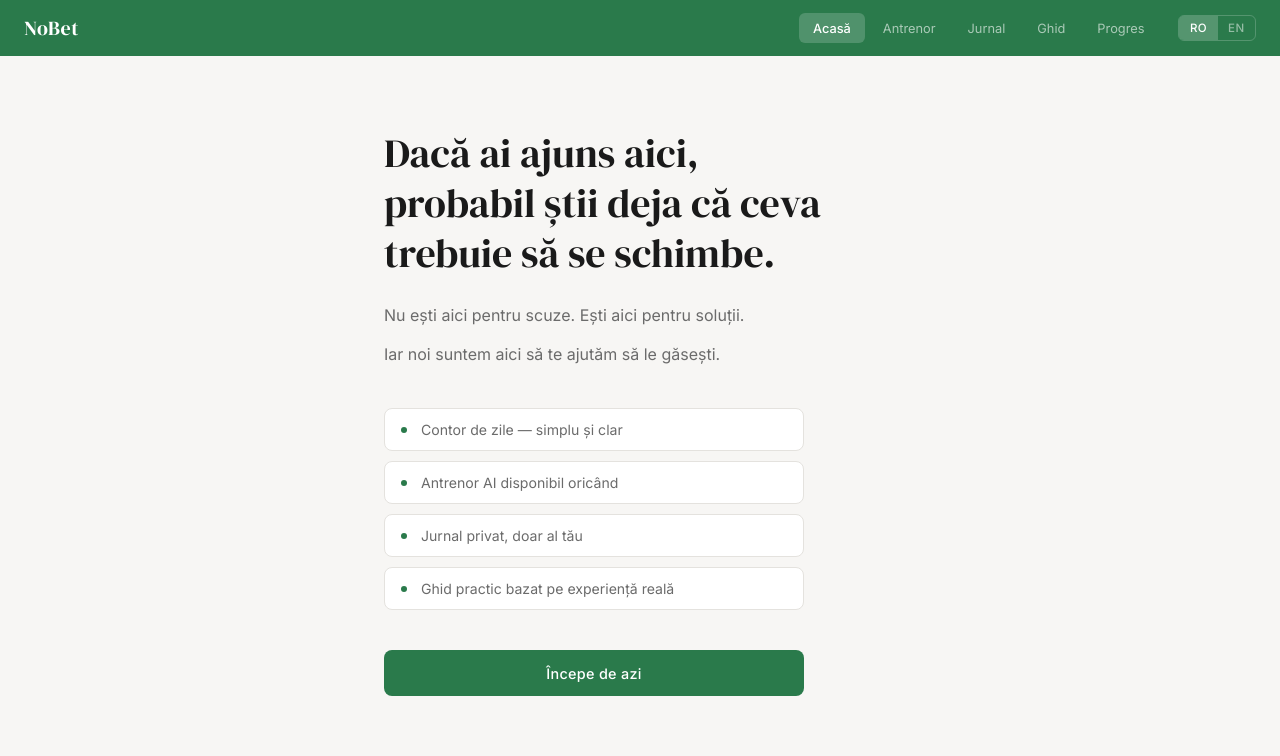
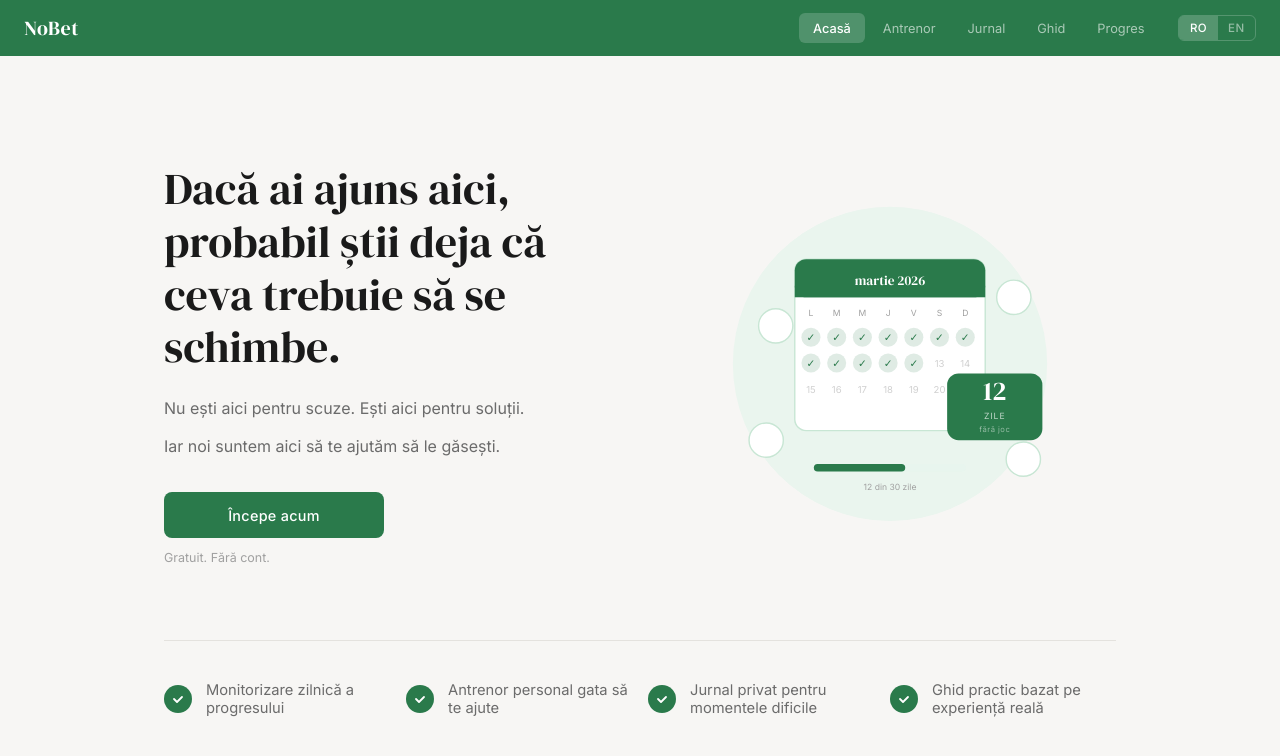
Before and after one commit to martinmanuelm84-ui/nobet-app, a Next.js app: page /home in a window 1280 px wide. Shown: the top 756 px of the page. Built offline with nearby package versions, Linux system fonts and the light colour scheme.

Commit message:
feat: two-column hero, SVG illustration, green nav

```diff
--- a/app/home/page.tsx
+++ b/app/home/page.tsx
@@ -42,75 +42,184 @@ export default function HomePage() {
 
   const milestoneLabels = [tr.mDay, tr.m7, tr.m30, tr.m90, tr.m365]
 
+  const features = lang === 'ro' ? [
+    'Monitorizare zilnică a progresului',
+    'Antrenor personal gata să te ajute',
+    'Jurnal privat pentru momentele dificile',
+    'Ghid practic bazat pe experiență reală',
+  ] : [
+    'Daily progress tracking',
+    'Personal coach ready to help',
+    'Private journal for difficult moments',
+    'Practical guide based on real experience',
+  ]
+
   return (
     <>
       <Nav lang={lang} onLangChange={setLang} />
-      <div className="page">
+
       {!startDate ? (
-          <div style={{ paddingTop: '2.5rem' }}>
-            {/* Hero text */}
+        <div style={{ maxWidth: 1000, margin: '0 auto', padding: '0 1.5rem' }}>
+
+          {/* HERO — two columns */}
+          <div style={{
+            display: 'grid',
+            gridTemplateColumns: '1fr 1fr',
+            gap: '3rem',
+            alignItems: 'center',
+            minHeight: 'calc(80vh - 56px)',
+            paddingTop: '2rem',
+          }}>
+            {/* Left */}
+            <div>
               <h1 style={{
                 fontFamily: 'DM Serif Display, serif',
-              fontSize: 'clamp(1.75rem, 5vw, 2.5rem)',
+                fontSize: 'clamp(2rem, 4vw, 2.75rem)',
                 fontWeight: 400,
-              lineHeight: 1.25,
+                lineHeight: 1.2,
                 color: 'var(--text)',
-              marginBottom: '1.5rem',
-              maxWidth: 460,
+                marginBottom: '1.25rem',
               }}>
                 {lang === 'ro'
-                ? 'Dacă ai ajuns aici, probabil știi deja că ceva trebuie să se schimbe.'
-                : "If you're here, you probably already know something needs to change."}
+                  ? <>Dacă ai ajuns aici,<br />probabil știi deja că<br />ceva trebuie să se schimbe.</>
+                  : <>If you're here,<br />you probably already know<br />something needs to change.</>}
               </h1>
 
-            <div style={{ display: 'flex', flexDirection: 'column', gap: '0.75rem', marginBottom: '2.5rem', maxWidth: 460 }}>
-              <p style={{ fontSize: '1rem', color: 'var(--text2)', lineHeight: 1.7 }}>
+              <p style={{ fontSize: '1rem', color: 'var(--text2)', lineHeight: 1.75, marginBottom: '0.625rem' }}>
                 {lang === 'ro'
                   ? 'Nu ești aici pentru scuze. Ești aici pentru soluții.'
                   : "You're not here for excuses. You're here for solutions."}
               </p>
-              <p style={{ fontSize: '1rem', color: 'var(--text2)', lineHeight: 1.7 }}>
+              <p style={{ fontSize: '1rem', color: 'var(--text2)', lineHeight: 1.75, marginBottom: '2rem' }}>
                 {lang === 'ro'
                   ? 'Iar noi suntem aici să te ajutăm să le găsești.'
                   : "And we're here to help you find them."}
               </p>
+
+              <button
+                className="btn-primary"
+                style={{ maxWidth: 220, marginBottom: '0.75rem' }}
+                onClick={handleStart}
+              >
+                {lang === 'ro' ? 'Începe acum' : 'Start now'}
+              </button>
+              <div style={{ fontSize: '0.78rem', color: 'var(--text3)' }}>
+                {lang === 'ro' ? 'Gratuit. Fără cont.' : 'Free. No account needed.'}
+              </div>
             </div>
 
-            {/* What you get */}
-            <div style={{ display: 'flex', flexDirection: 'column', gap: '0.625rem', marginBottom: '2.5rem', maxWidth: 420 }}>
-              {(lang === 'ro' ? [
-                'Contor de zile — simplu și clar',
-                'Antrenor AI disponibil oricând',
-                'Jurnal privat, doar al tău',
-                'Ghid practic bazat pe experiență reală',
-              ] : [
-                'Day counter — simple and clear',
-                'AI Coach available anytime',
-                'Private journal, yours alone',
-                'Practical guide based on real experience',
-              ]).map((item, i) => (
-                <div key={i} style={{
-                  display: 'flex', alignItems: 'center', gap: '0.875rem',
-                  padding: '0.75rem 1rem',
-                  background: 'var(--surface)',
-                  border: '1px solid var(--border)',
-                  borderRadius: '8px',
+            {/* Right — SVG illustration */}
+            <div style={{ display: 'flex', alignItems: 'center', justifyContent: 'center' }}>
+              <svg viewBox="0 0 420 380" fill="none" xmlns="http://www.w3.org/2000/svg"
+                style={{ width: '100%', maxWidth: 400 }}>
+
+                {/* Background circle */}
+                <circle cx="210" cy="190" r="165" fill="#eaf5ee" />
+
+                {/* Calendar */}
+                <rect x="110" y="80" width="200" height="180" rx="12" fill="white" stroke="#c8e6d4" strokeWidth="1.5"/>
+                {/* Calendar header */}
+                <rect x="110" y="80" width="200" height="40" rx="12" fill="#2a7a4b"/>
+                <rect x="110" y="108" width="200" height="12" rx="0" fill="#2a7a4b"/>
+                <text x="210" y="107" textAnchor="middle" fontFamily="DM Serif Display, serif" fontSize="14" fill="white" fontWeight="400">
+                  {new Date().toLocaleDateString(lang === 'ro' ? 'ro-RO' : 'en-GB', { month: 'long', year: 'numeric' })}
+                </text>
+
+                {/* Calendar grid */}
+                {[0,1,2,3,4,5,6].map(col => (
+                  <text key={col} x={127 + col * 27} y="140" textAnchor="middle" fontSize="9" fill="#a0a0a0" fontFamily="Inter, sans-serif">
+                    {['L','M','M','J','V','S','D'][col]}
+                  </text>
+                ))}
+
+                {/* Days with checkmarks */}
+                {Array.from({length: 21}, (_, i) => {
+                  const row = Math.floor(i / 7)
+                  const col = i % 7
+                  const x = 127 + col * 27
+                  const y = 162 + row * 27
+                  const checked = i < 12
+                  return (
+                    <g key={i}>
+                      {checked ? (
+                        <>
+                          <circle cx={x} cy={y} r="10" fill="#2a7a4b" opacity="0.15"/>
+                          <text x={x} y={y + 4} textAnchor="middle" fontSize="11" fill="#2a7a4b">✓</text>
+                        </>
+                      ) : (
+                        <text x={x} y={y + 4} textAnchor="middle" fontSize="10" fill="#d0d0d0" fontFamily="Inter, sans-serif">
+                          {i + 1}
+                        </text>
+                      )}
+                    </g>
+                  )
+                })}
+
+                {/* Counter badge */}
+                <rect x="270" y="200" width="100" height="70" rx="12" fill="#2a7a4b" />
+                <text x="320" y="228" textAnchor="middle" fontFamily="DM Serif Display, serif" fontSize="28" fill="white">12</text>
+                <text x="320" y="248" textAnchor="middle" fontFamily="Inter, sans-serif" fontSize="9" fill="rgba(255,255,255,0.7)" letterSpacing="1">
+                  {lang === 'ro' ? 'ZILE' : 'DAYS'}
+                </text>
+                <text x="320" y="262" textAnchor="middle" fontFamily="Inter, sans-serif" fontSize="8" fill="rgba(255,255,255,0.5)" letterSpacing="0.5">
+                  {lang === 'ro' ? 'fără joc' : 'free'}
+                </text>
+
+                {/* Floating elements */}
+                <circle cx="90" cy="150" r="18" fill="white" stroke="#c8e6d4" strokeWidth="1.5"/>
+                <text x="90" y="155" textAnchor="middle" fontSize="14">📈</text>
+
+                <circle cx="340" cy="120" r="18" fill="white" stroke="#c8e6d4" strokeWidth="1.5"/>
+                <text x="340" y="125" textAnchor="middle" fontSize="14">💬</text>
+
+                <circle cx="80" cy="270" r="18" fill="white" stroke="#c8e6d4" strokeWidth="1.5"/>
+                <text x="80" y="275" textAnchor="middle" fontSize="14">📓</text>
+
+                <circle cx="350" cy="290" r="18" fill="white" stroke="#c8e6d4" strokeWidth="1.5"/>
+                <text x="350" y="295" textAnchor="middle" fontSize="14">🎯</text>
+
+                {/* Progress bar bottom */}
+                <rect x="130" y="295" width="160" height="8" rx="4" fill="#e8f5ee"/>
+                <rect x="130" y="295" width="96" height="8" rx="4" fill="#2a7a4b"/>
+                <text x="210" y="322" textAnchor="middle" fontFamily="Inter, sans-serif" fontSize="9" fill="#a0a0a0">
+                  {lang === 'ro' ? '12 din 30 zile' : '12 of 30 days'}
+                </text>
+              </svg>
+            </div>
+          </div>
+
+          {/* Divider */}
+          <div style={{ height: 1, background: 'var(--border)', margin: '0 0 2.5rem' }} />
+
+          {/* Features — 4 checkmarks */}
+          <div style={{
+            display: 'grid',
+            gridTemplateColumns: 'repeat(auto-fit, minmax(220px, 1fr))',
+            gap: '1rem',
+            paddingBottom: '3rem',
           }}>
-                  <div style={{ width: 6, height: 6, borderRadius: '50%', background: 'var(--accent)', flexShrink: 0 }} />
-                  <span style={{ fontSize: '0.88rem', color: 'var(--text2)' }}>{item}</span>
+            {features.map((f, i) => (
+              <div key={i} style={{ display: 'flex', alignItems: 'center', gap: '0.875rem' }}>
+                <div style={{
+                  width: 28, height: 28, borderRadius: '50%',
+                  background: 'var(--accent)',
+                  display: 'flex', alignItems: 'center', justifyContent: 'center',
+                  flexShrink: 0,
+                }}>
+                  <svg width="12" height="12" viewBox="0 0 12 12" fill="none">
+                    <path d="M2 6l3 3 5-5" stroke="white" strokeWidth="1.8" strokeLinecap="round" strokeLinejoin="round"/>
+                  </svg>
+                </div>
+                <span style={{ fontSize: '0.92rem', color: 'var(--text2)' }}>{f}</span>
               </div>
             ))}
           </div>
-
-            <button className="btn-primary" style={{ maxWidth: 420 }} onClick={handleStart}>
-              {tr.startBtn}
-            </button>
         </div>
 
       ) : (
-          <div style={{ paddingTop: '2rem' }}>
-            {/* Counter */}
-            <div style={{ marginBottom: '2.5rem' }}>
+        /* ── ACTIVE STATE ── */
+        <div className="page">
+          <div style={{ paddingTop: '1rem' }}>
             <div style={{
               fontSize: '0.7rem', letterSpacing: '2px', textTransform: 'uppercase',
               color: 'var(--text3)', marginBottom: '0.875rem',
@@ -120,20 +229,16 @@ export default function HomePage() {
             <div style={{
               fontFamily: 'DM Serif Display, serif',
               fontSize: 'clamp(5rem, 20vw, 7.5rem)',
-                fontWeight: 400,
-                color: 'var(--accent)',
-                lineHeight: 1,
-                marginBottom: '0.5rem',
+              fontWeight: 400, color: 'var(--accent)',
+              lineHeight: 1, marginBottom: '0.5rem',
             }}>{days}</div>
-              <div style={{ fontSize: '0.82rem', color: 'var(--text3)' }}>
+            <div style={{ fontSize: '0.82rem', color: 'var(--text3)', marginBottom: '2.5rem' }}>
               {tr.sinceLabel} {new Date(startDate).toLocaleDateString(
                 lang === 'ro' ? 'ro-RO' : 'en-GB',
                 { day: 'numeric', month: 'long', year: 'numeric' }
               )}
             </div>
-            </div>
 
-            {/* Milestones */}
             <div style={{
               fontSize: '0.7rem', letterSpacing: '2px', textTransform: 'uppercase',
               color: 'var(--text3)', marginBottom: '0.875rem',
@@ -150,36 +255,30 @@ export default function HomePage() {
                     background: reached ? 'var(--accent)' : 'var(--surface)',
                     border: `1px solid ${reached ? 'var(--accent)' : 'var(--border)'}`,
                     borderRadius: '8px',
-                    position: 'relative', overflow: 'hidden',
-                    transition: 'all 0.3s',
+                    position: 'relative', overflow: 'hidden', transition: 'all 0.3s',
                   }}>
                     {!reached && (
                       <div style={{
                         position: 'absolute', left: 0, top: 0, bottom: 0,
-                        width: `${pct}%`, background: 'var(--accent-light)',
-                        transition: 'width 0.5s',
+                        width: `${pct}%`, background: 'var(--accent-light)', transition: 'width 0.5s',
                       }} />
                     )}
                     <div style={{ position: 'relative', zIndex: 1, display: 'flex', alignItems: 'center', gap: '1rem', width: '100%' }}>
-                      <span style={{
-                        fontSize: '0.75rem', fontWeight: 600, minWidth: 28,
-                        color: reached ? 'rgba(255,255,255,0.6)' : 'var(--text3)',
-                      }}>{reached ? '✓' : m >= 365 ? '365' : m}</span>
-                      <span style={{
-                        fontSize: '0.88rem',
-                        color: reached ? '#fff' : 'var(--text2)',
-                        fontWeight: reached ? 500 : 400,
-                      }}>{milestoneLabels[i]}</span>
+                      <span style={{ fontSize: '0.75rem', fontWeight: 600, minWidth: 28, color: reached ? 'rgba(255,255,255,0.6)' : 'var(--text3)' }}>
+                        {reached ? '✓' : m >= 365 ? '365' : m}
+                      </span>
+                      <span style={{ fontSize: '0.88rem', color: reached ? '#fff' : 'var(--text2)', fontWeight: reached ? 500 : 400 }}>
+                        {milestoneLabels[i]}
+                      </span>
                     </div>
                   </div>
                 )
               })}
             </div>
-
             <button className="btn-secondary" onClick={handleReset}>{tr.resetBtn}</button>
           </div>
+        </div>
       )}
-      </div>
     </>
   )
 }
```
Also changed, not shown: app/globals.css (+8 -0 lines). Lines whose indentation alone changed are shown as unchanged.
